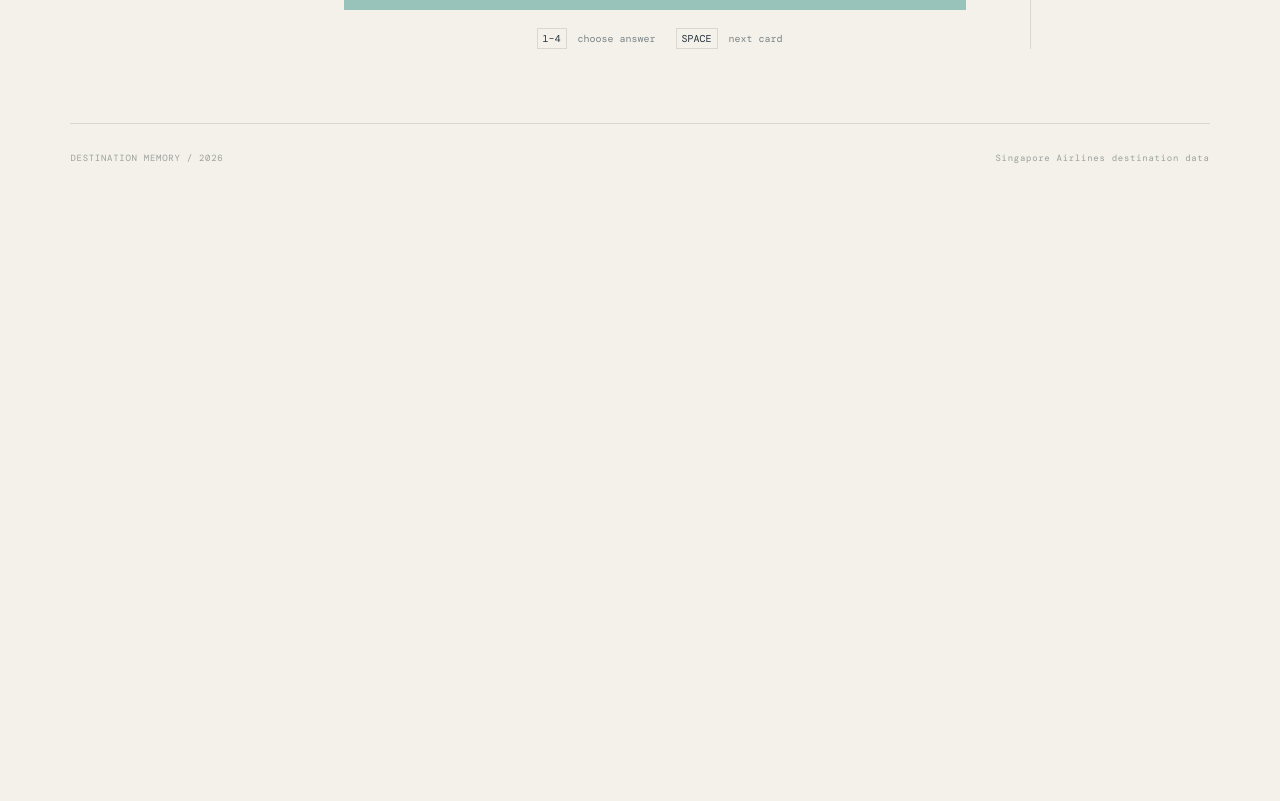
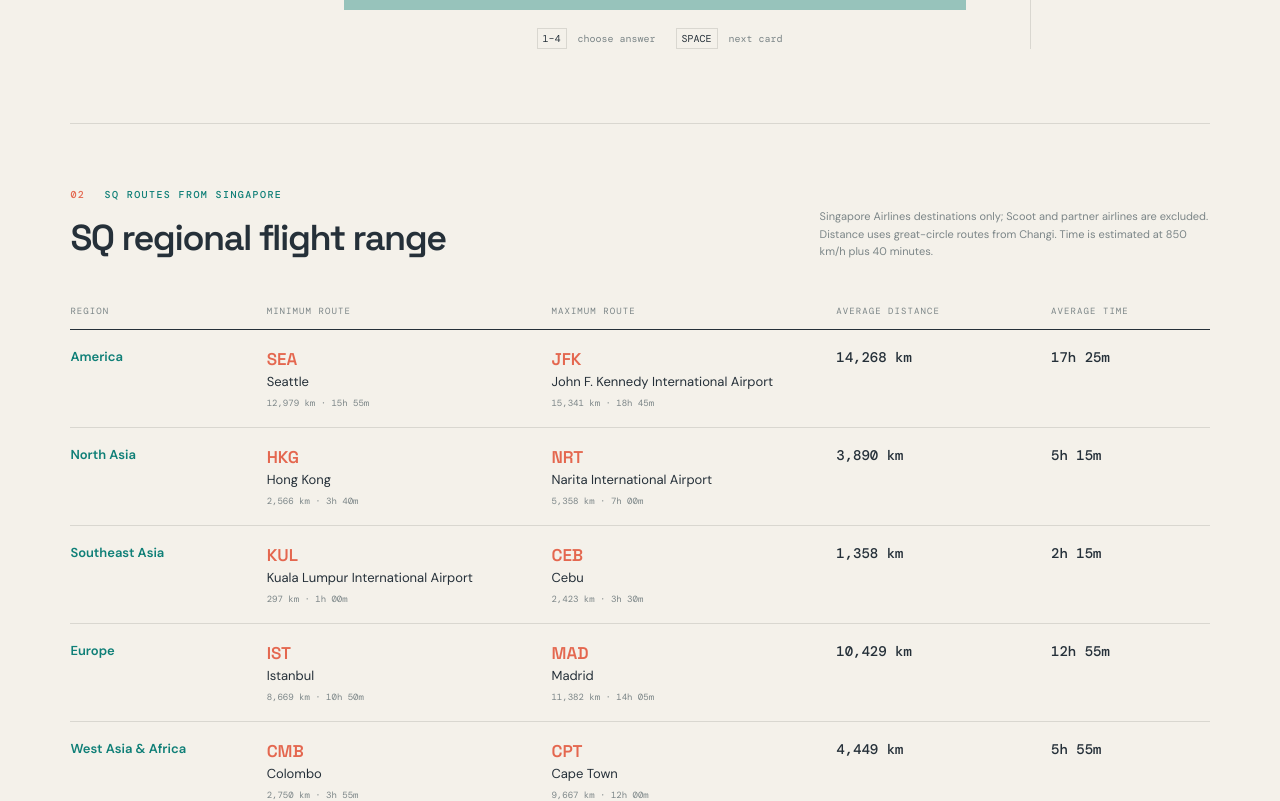
Before and after one commit to TeeraBest/SQ_flashCard, a React (Vite) app: page / in a window 1280 px wide. Shown: the part 1080-1881 px from the top of the page. Before the commit the page ends 1273 px from the top, so only its background shows below. Built offline with nearby package versions, Linux system fonts and the light colour scheme.

Commit message:
feat : Singapore Airlines routes

```diff
--- a/src/App.jsx
+++ b/src/App.jsx
@@ -1,5 +1,6 @@
 import { useEffect, useMemo, useState } from 'react'
 import './App.css'
+import { airportCoordinates } from './airportCoordinates'
 
 const destinations = [
   { city: 'Los Angeles', code: 'LAX', region: 'America', airline: 'Singapore Airlines' },
@@ -95,6 +96,41 @@
 
 const sqDestinations = destinations.filter((destination) => destination.airline === 'Singapore Airlines')
 const initialShuffleSeed = Date.now()
+
+function distanceFromSingapore(code) {
+  const coordinates = airportCoordinates[code]
+  const singaporeCoordinates = airportCoordinates.SIN
+  if (!coordinates) return null
+  const toRadians = (degrees) => degrees * Math.PI / 180
+  const latitudeDifference = toRadians(coordinates[0] - singaporeCoordinates[0])
+  const longitudeDifference = toRadians(coordinates[1] - singaporeCoordinates[1])
+  const startLatitude = toRadians(singaporeCoordinates[0])
+  const endLatitude = toRadians(coordinates[0])
+  const haversine = Math.sin(latitudeDifference / 2) ** 2
+    + Math.cos(startLatitude) * Math.cos(endLatitude) * Math.sin(longitudeDifference / 2) ** 2
+  return 6371 * 2 * Math.atan2(Math.sqrt(haversine), Math.sqrt(1 - haversine))
+}
+
+function formatDuration(hours) {
+  const minutes = Math.round(hours * 12) * 5
+  return `${Math.floor(minutes / 60)}h ${String(minutes % 60).padStart(2, '0')}m`
+}
+
+const regionStats = [...new Set(sqDestinations.map((destination) => destination.region))].map((region) => {
+  const routes = sqDestinations
+    .filter((destination) => destination.region === region && destination.code !== 'SIN')
+    .map((destination) => ({ ...destination, distance: distanceFromSingapore(destination.code) }))
+    .filter((destination) => destination.distance !== null)
+    .sort((first, second) => first.distance - second.distance)
+  const averageDistance = routes.reduce((total, route) => total + route.distance, 0) / routes.length
+  return {
+    region,
+    minimum: routes[0],
+    maximum: routes.at(-1),
+    averageDistance,
+    averageDuration: averageDistance / 850 + 2 / 3,
+  }
+})
 
 function shuffle(items, seed) {
   const shuffled = [...items]
@@ -227,6 +263,19 @@
         <aside className="stats-panel"><div className="sidebar-label">Your rhythm</div><div className="stat-block"><strong>{streak}</strong><span>current streak</span></div><div className="stat-block"><strong>{best}</strong><span>best streak</span></div><div className="stat-divider" /><div className="small-stat"><span>Deck size</span><b>{deck.length}</b></div><div className="small-stat"><span>Mastered</span><b>{score.known}</b></div><div className="finish-mark">✦</div></aside>
       </section>
 
+      <section className="route-stats">
+        <div className="route-stats-head">
+          <div><span className="eyebrow"><span>02</span> SQ ROUTES FROM SINGAPORE</span><h2>SQ regional flight range</h2></div>
+          <p>Singapore Airlines destinations only; Scoot and partner airlines are excluded. Distance uses great-circle routes from Changi. Time is estimated at 850 km/h plus 40 minutes.</p>
+        </div>
+        <div className="stats-table-wrap">
+          <table className="route-table">
+            <thead><tr><th>Region</th><th>Minimum route</th><th>Maximum route</th><th>Average distance</th><th>Average time</th></tr></thead>
+            <tbody>{regionStats.map((stats) => <tr key={stats.region}><td>{stats.region}</td><td><strong>{stats.minimum.code}</strong><span>{stats.minimum.city}</span><small>{Math.round(stats.minimum.distance).toLocaleString()} km · {formatDuration(stats.minimum.distance / 850 + 2 / 3)}</small></td><td><strong>{stats.maximum.code}</strong><span>{stats.maximum.city}</span><small>{Math.round(stats.maximum.distance).toLocaleString()} km · {formatDuration(stats.maximum.distance / 850 + 2 / 3)}</small></td><td>{Math.round(stats.averageDistance).toLocaleString()} km</td><td>{formatDuration(stats.averageDuration)}</td></tr>)}</tbody>
+          </table>
+        </div>
+      </section>
+
       <footer className="footer"><span>DESTINATION MEMORY / 2026</span><span>Singapore Airlines destination data</span></footer>
     </main>
   )
--- /dev/null
+++ b/src/airportCoordinates.js
@@ -0,0 +1,34 @@
+export const airportCoordinates = {
+  SIN: [1.35019, 103.994003],
+  LAX: [33.942501, -118.407997], EWR: [40.692501, -74.168701], JFK: [40.639801, -73.7789],
+  SFO: [37.618999, -122.375], SEA: [47.449001, -122.308998],
+  PEK: [40.080101, 116.584999], PKX: [39.5098, 116.4105], PUS: [35.179501, 128.938004],
+  TFU: [30.3125, 104.441], CKG: [29.7192, 106.641998], FUK: [33.585899, 130.451004],
+  CAN: [23.392401, 113.299003], KWE: [26.5385, 106.801003], HGH: [30.2295, 120.433998],
+  HKG: [22.308901, 113.915001], NGO: [34.858398, 136.804993], KIX: [34.427299, 135.244003],
+  ICN: [37.469101, 126.450996], PVG: [31.1434, 121.805], SZX: [22.639299, 113.810997],
+  TPE: [25.0777, 121.233002], HND: [35.552299, 139.779999], NRT: [35.764702, 140.386002],
+  XMN: [24.544001, 118.127998],
+  BWN: [4.9442, 114.928001], BKK: [13.6811, 100.747002], CEB: [10.3075, 123.978996],
+  CNX: [18.7668, 98.962601], DAD: [16.0439, 108.198997], DPS: [-8.74817, 115.167],
+  HAN: [21.221201, 105.806999], SGN: [10.8188, 106.652], CGK: [-6.12557, 106.655998],
+  KUL: [2.74558, 101.709999], SZB: [3.13058, 101.549004], MNL: [14.5086, 121.019997],
+  KNO: [3.642222, 98.885278], PEN: [5.29714, 100.277], KTI: [12.488, 106.055],
+  HKT: [8.1132, 98.316902], SAI: [13.369167, 104.223056], SUB: [-7.37983, 112.787003],
+  RGN: [16.907301, 96.133202],
+  AMS: [52.308601, 4.76389], BCN: [41.2971, 2.07846], BRU: [50.901402, 4.48444],
+  CPH: [55.617901, 12.656], FRA: [50.033333, 8.570556], IST: [40.976898, 28.8146],
+  LGW: [51.148102, -0.190278], LHR: [51.4706, -0.461941], MAD: [40.471926, -3.56264],
+  MAN: [53.353699, -2.27495], MXP: [45.6306, 8.72811], MUC: [48.353802, 11.7861],
+  CDG: [49.012798, 2.55], FCO: [41.800278, 12.238889], ZRH: [47.464699, 8.54917],
+  AMD: [23.0772, 72.634697], BLR: [13.1979, 77.706299], CPT: [-33.964802, 18.6017],
+  MAA: [12.990005, 80.169296], CMB: [7.18076, 79.884102], DEL: [28.5665, 77.103104],
+  DAC: [23.843347, 90.397783], DXB: [25.2528, 55.364399], HYD: [17.2403, 78.4294],
+  JNB: [-26.1392, 28.246], KTM: [27.6966, 85.3591], COK: [10.152, 76.401901],
+  CCU: [22.654699, 88.446701], MLE: [4.19183, 73.529099], BOM: [19.088699, 72.867897],
+  RUH: [24.9576, 46.6988],
+  ADL: [-34.945, 138.531006], AKL: [-37.008099, 174.792007], BNE: [-27.384199, 153.117004],
+  CNS: [-16.885799, 145.755005], CHC: [-43.489399, 172.531998], DRW: [-12.4147, 130.876999],
+  MEL: [-37.673302, 144.843002], PER: [-31.9403, 115.967003], SYD: [-33.946098, 151.177002],
+  WSI: [-33.882, 150.713],
+}
```
Also changed, not shown: src/App.css.
